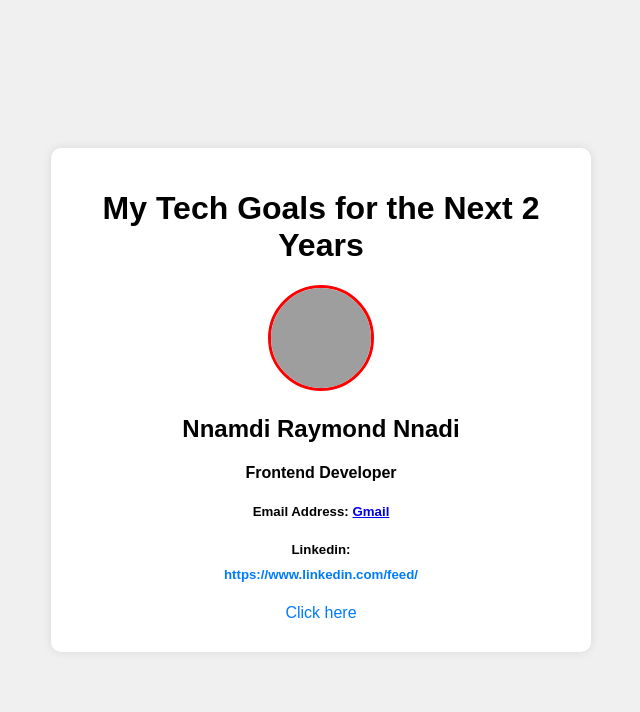
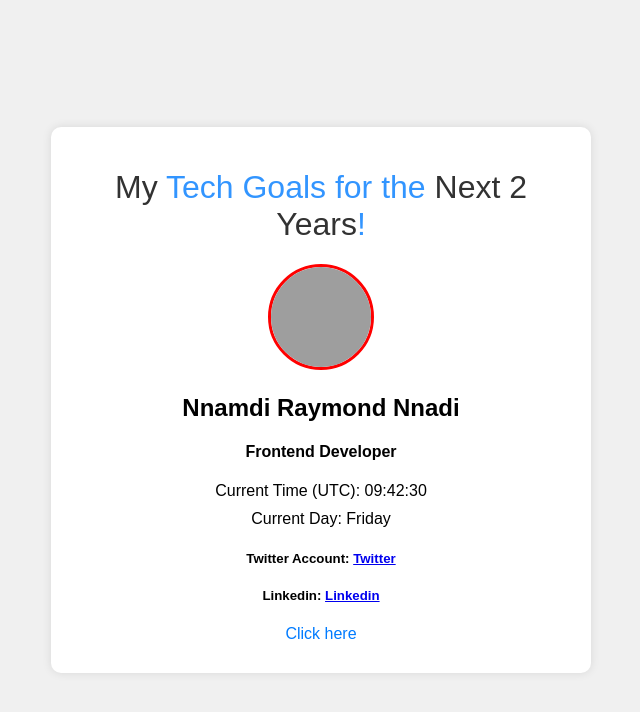
Before and after one commit to natoraymond/profile-app, a plain HTML site: page profile.html in a window 1280 px wide. Shown: the whole page, without its empty margins (319-959 px from the left). Drawn offline with Linux system fonts and the light colour scheme; grey boxes are pictures that could not be loaded.

Commit message:
update h1 css

```diff
--- a/profile.html
+++ b/profile.html
@@ -8,17 +8,20 @@
 </head>
 <body>
   <div class="container">
-    <h1>My Tech Goals for the Next 2 Years</h1>
+    <h1>My <span>Tech Goals for the</span> Next 2 Years<span>!</span></h1>
     <div class="profile">
       <img src="./image/profile.jpg" alt="Slack Profile Picture" data-testid="slackProfilePicture">
       <h2 data-testid="slackDisplayName">Nnamdi Raymond Nnadi</h2>
       <h4>Frontend Developer</h4>
     </div>
     <div class="current-info">
-        <h5>Email Address: <a href="https://myaccount.google.com/?utm_source=sign_in_no_continue&pli=1&nlr=1" data-testid="hngLink" target="_blank">Gmail</a></h5>
+        <p data-testid="currentTimeUTC" id="current-time"></p>
+        <p data-testid="currentDay" id="current-day"></p>
+        <h5>Twitter Account: <a href="https://twitter.com/Natopato33" data-testid="Twitter" target="_blank">Twitter</a></h5>
+        <h5>Linkedin: <a href="https://www.linkedin.com/feed/" data-testid="Linkedin"  >Linkedin</a></h5>
     </div>
+    <!-- Link to my Tech Goals for the Next 2 Years! -->
     <div class="links">
-        <h5>Linkedin: <a href="https://www.linkedin.com/feed/" >https://www.linkedin.com/feed/</a></h5>
       <a href="https://drive.google.com/file/d/1Gx40dZMGm5FsR1FR6vRO1VaGrVglgreu/view?usp=drive_link" data-testid="keywordLink" target="_blank">Click here</a>
     </div>
   </div>
--- a/script.js
+++ b/script.js
@@ -1,6 +1,7 @@
 function updateTimeAndDay() {
     const currentTimeElement = document.getElementById('current-time');
     const currentDayElement = document.getElementById('current-day');
+
 
     const now = new Date();
     const utcTime = now.toUTCString().split(' ')[4];
--- a/styles.css
+++ b/styles.css
@@ -18,7 +18,14 @@ body {
     width: 100%;
     text-align: center;
   }
-
+  h1{
+    font-family: sans-serif;
+    font-weight: 500;
+    opacity: 0.8;
+  }
+  span{
+    color: #007BFF;
+  }
   .profile img {
     width: 100px;
     height: 100px;
```
